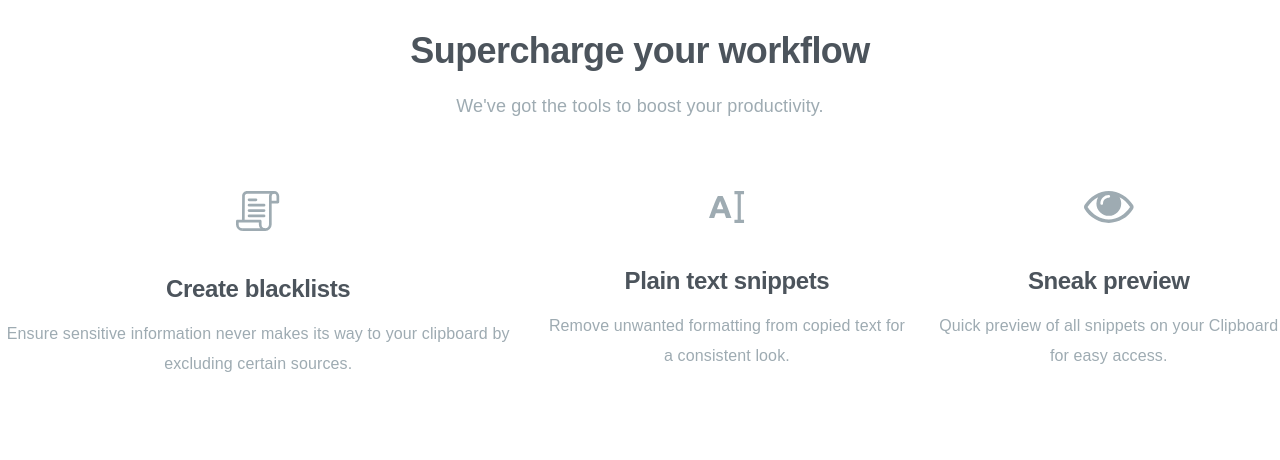
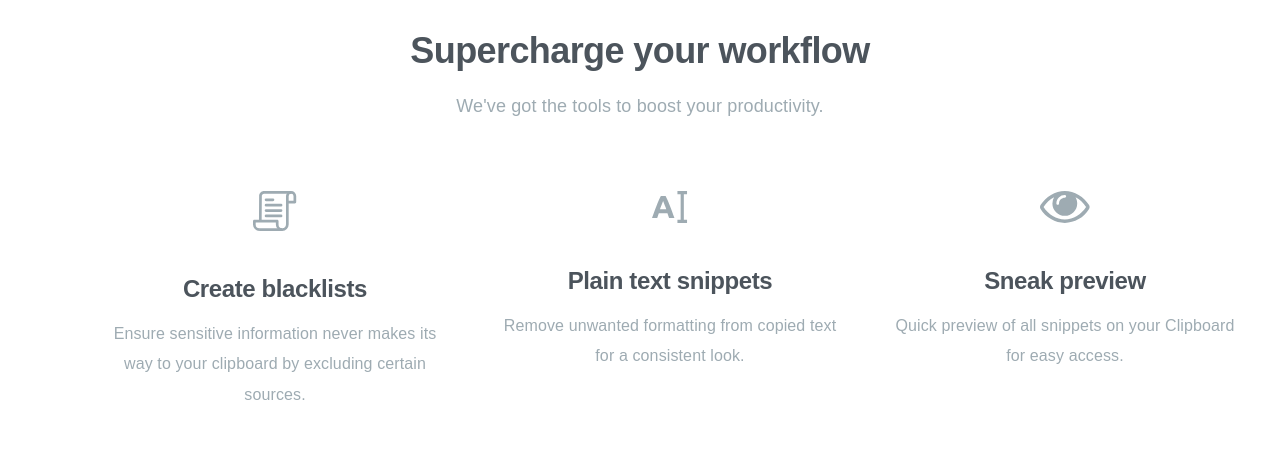
Before and after one commit to Ani-Kiria/Clipboard-Landing-Page, a plain HTML site: page index.html in a window 1280 px wide. Shown: the part 2540-3000 px from the top of the page. Drawn offline with Linux system fonts and the light colour scheme; a web font is replaced by a local one.

Commit message:
add icon text styles and updated div names

```diff
--- a/index.html
+++ b/index.html
@@ -75,7 +75,7 @@
     </div>
 
     <div class="icon-container">
-      <div>
+      <div class="group1">
         <img src="./images/icon-blacklist.svg" alt="list" />
         <h3>Create blacklists</h3>
         <p class="icon-text">
@@ -84,7 +84,7 @@
         </p>
       </div>
 
-      <div>
+      <div class="group2">
         <img src="./images/icon-text.svg" alt="text" />
         <h3>Plain text snippets</h3>
         <p class="icon-text">
@@ -92,7 +92,7 @@
         </p>
       </div>
 
-      <div>
+      <div class="group3">
         <img src="./images/icon-preview.svg" alt="preview" />
         <h3>Sneak preview</h3>
         <p class="icon-text">
--- a/style.css
+++ b/style.css
@@ -147,7 +147,7 @@ h3 {
 }
 .icon-container {
   display: flex;
-  gap: 30px;
+  gap: 45px;
 }
 .download-container {
   display: flex;
@@ -166,10 +166,14 @@ h3 {
   align-items: center;
   margin-top: 70px;
 }
+.group1 {
+  padding-left: 100px;
+}
 .icon-container h3 {
   padding: 44px 0 16px 0;
 }
 .icon-text {
+  width: 350px;
   font-size: 16px;
   line-height: 1.88;
   letter-spacing: 0.12px;
```
